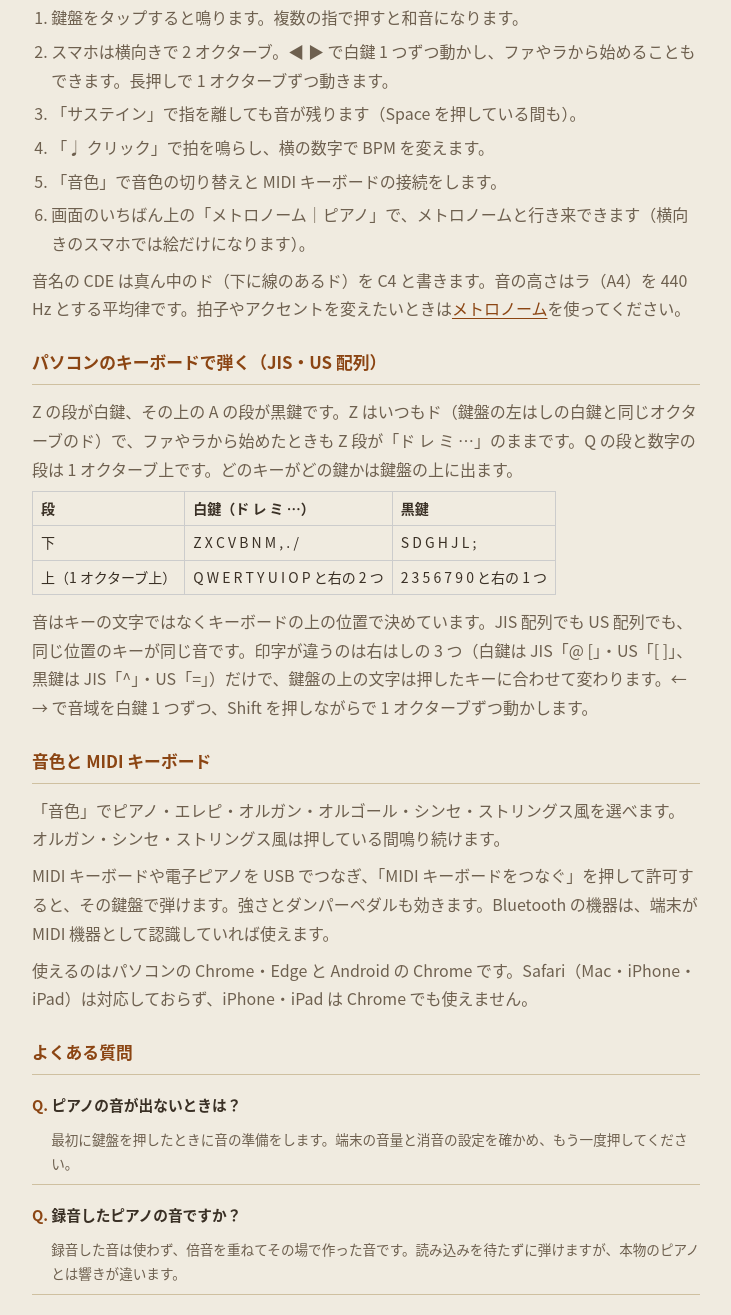
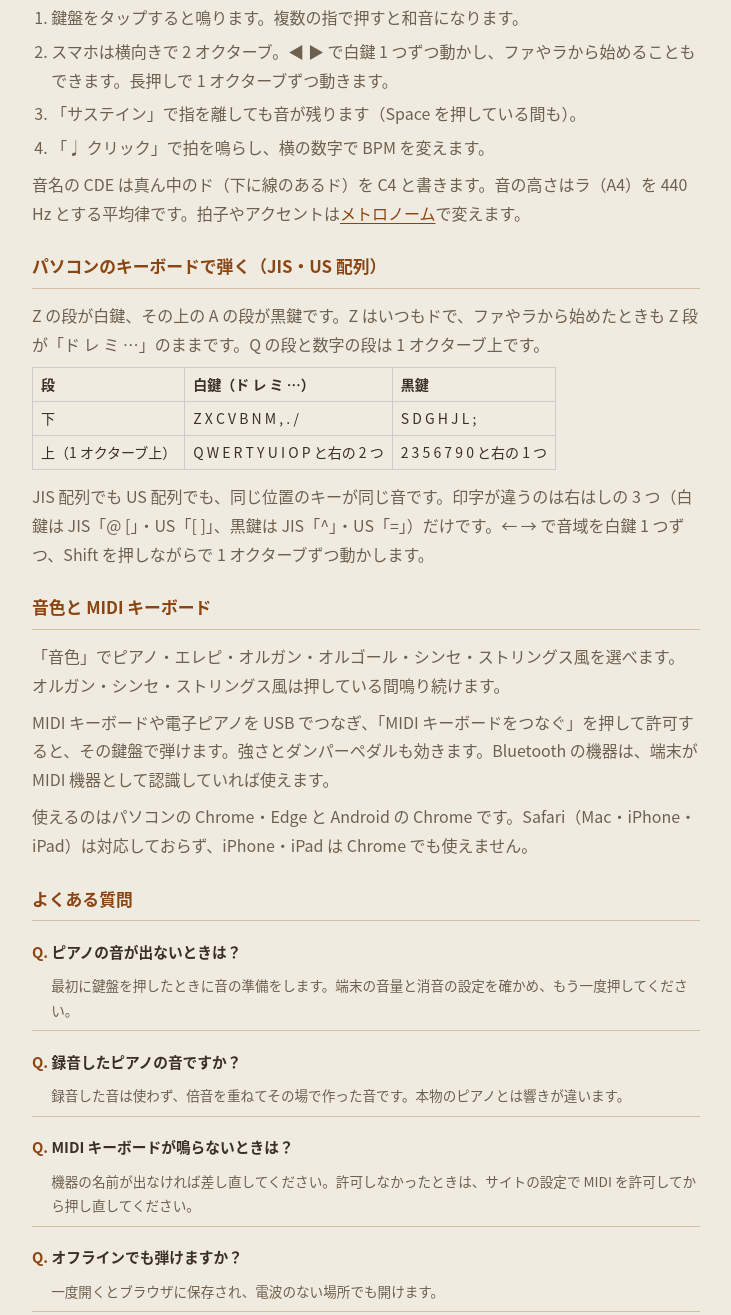
Before and after one commit to YouheiOonuki/web-metronome, a website: page piano/guide.html in a window 1280 px wide. Shown: the part 334-1649 px from the top of the page, without its empty margins (274-1005 px from the left). Drawn offline with Linux system fonts and the light colour scheme.

Commit message:
使い方: 画面の説明の写し・重複を削る。1727→1490字台 (Q-049)
Co-Authored-By: Claude Opus 5.5 <noreply@anthropic.com>

```diff
--- a/piano/guide.html
+++ b/piano/guide.html
@@ -58,15 +58,13 @@
         <li>スマホは横向きで 2 オクターブ。◀ ▶ で白鍵 1 つずつ動かし、ファやラから始めることもできます。長押しで 1 オクターブずつ動きます。</li>
         <li>「サステイン」で指を離しても音が残ります（Space を押している間も）。</li>
         <li>「♩ クリック」で拍を鳴らし、横の数字で BPM を変えます。</li>
-        <li>「音色」で音色の切り替えと MIDI キーボードの接続をします。</li>
-        <li>画面のいちばん上の「メトロノーム｜ピアノ」で、メトロノームと行き来できます（横向きのスマホでは絵だけになります）。</li>
       </ol>
-      <p>音名の CDE は真ん中のド（下に線のあるド）を C4 と書きます。音の高さはラ（A4）を 440 Hz とする平均律です。拍子やアクセントを変えたいときは<a href="../">メトロノーム</a>を使ってください。</p>
+      <p>音名の CDE は真ん中のド（下に線のあるド）を C4 と書きます。音の高さはラ（A4）を 440 Hz とする平均律です。拍子やアクセントは<a href="../">メトロノーム</a>で変えます。</p>
     </article>
 
     <article class="content-section">
       <h2>パソコンのキーボードで弾く（JIS・US 配列）</h2>
-      <p>Z の段が白鍵、その上の A の段が黒鍵です。Z はいつもド（鍵盤の左はしの白鍵と同じオクターブのド）で、ファやラから始めたときも Z 段が「ド レ ミ …」のままです。Q の段と数字の段は 1 オクターブ上です。どのキーがどの鍵かは鍵盤の上に出ます。</p>
+      <p>Z の段が白鍵、その上の A の段が黒鍵です。Z はいつもドで、ファやラから始めたときも Z 段が「ド レ ミ …」のままです。Q の段と数字の段は 1 オクターブ上です。</p>
       <table class="keymap">
         <thead><tr><th>段</th><th>白鍵（ド レ ミ …）</th><th>黒鍵</th></tr></thead>
         <tbody>
@@ -74,7 +72,7 @@
           <tr><td>上（1 オクターブ上）</td><td>Q W E R T Y U I O P と右の 2 つ</td><td>2 3 5 6 7 9 0 と右の 1 つ</td></tr>
         </tbody>
       </table>
-      <p>音はキーの文字ではなくキーボードの上の位置で決めています。JIS 配列でも US 配列でも、同じ位置のキーが同じ音です。印字が違うのは右はしの 3 つ（白鍵は JIS「@ [」・US「[ ]」、黒鍵は JIS「^」・US「=」）だけで、鍵盤の上の文字は押したキーに合わせて変わります。← → で音域を白鍵 1 つずつ、Shift を押しながらで 1 オクターブずつ動かします。</p>
+      <p>JIS 配列でも US 配列でも、同じ位置のキーが同じ音です。印字が違うのは右はしの 3 つ（白鍵は JIS「@ [」・US「[ ]」、黒鍵は JIS「^」・US「=」）だけです。← → で音域を白鍵 1 つずつ、Shift を押しながらで 1 オクターブずつ動かします。</p>
     </article>
 
     <article id="midi" class="content-section">
@@ -91,7 +89,7 @@
         <dd>最初に鍵盤を押したときに音の準備をします。端末の音量と消音の設定を確かめ、もう一度押してください。</dd>
 
         <dt>録音したピアノの音ですか？</dt>
-        <dd>録音した音は使わず、倍音を重ねてその場で作った音です。読み込みを待たずに弾けますが、本物のピアノとは響きが違います。</dd>
+        <dd>録音した音は使わず、倍音を重ねてその場で作った音です。本物のピアノとは響きが違います。</dd>
 
         <dt>MIDI キーボードが鳴らないときは？</dt>
         <dd>機器の名前が出なければ差し直してください。許可しなかったときは、サイトの設定で MIDI を許可してから押し直してください。</dd>
@@ -109,12 +107,13 @@
         <li>録音・マイクは使いません。MIDI キーボードはボタンを押して許可したときだけ使い、受けるだけで何も送りません。</li>
       </ul>
       <p><a href="/post/?from=/web-metronome/piano/guide.html">ご要望・不具合の報告</a>：いただいた内容をもとに直します。お返事はしていません。</p>
-      <p>運営者情報・免責事項は<a href="../../about.html">こちら</a>、プライバシーポリシーは<a href="../../privacy-policy.html">こちら</a>です（すべてのツールで共通）。弾く画面では、鍵盤に触れた指が当たらないように、これらのリンクを「音色」を開いたところの下に置いています。</p>
+      <p>運営者情報・免責事項は<a href="../../about.html">こちら</a>、プライバシーポリシーは<a href="../../privacy-policy.html">こちら</a>です（すべてのツールで共通）。</p>
     </article>
 
     <article class="content-section">
       <h2>更新履歴</h2>
       <ul>
+        <li>2026-11-04 使い方の文を短くした</li>
         <li>2026-09-25 音色の切り替え（6 種）と MIDI キーボードに対応</li>
         <li>2026-09-25 公開</li>
       </ul>
```
